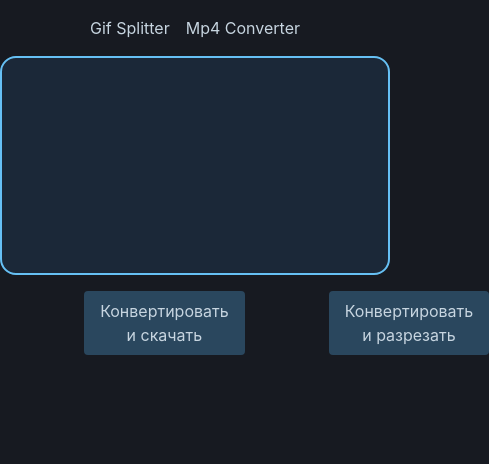
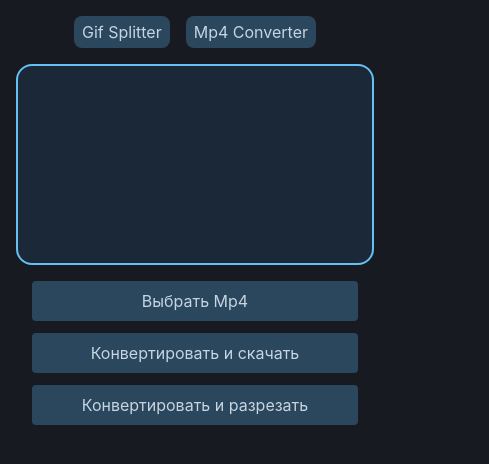
Before and after one commit to DanilRazhapov/gif-splitter-converter, a React (Vite) app: page /converter in a window 390 px wide. Shown: the top 464 px of the page, 489 px wide, since content can reach past the window. Built offline with nearby package versions, Linux system fonts and the light colour scheme; what @ffmpeg/ffmpeg would draw is missing.

Commit message:
Fix Mobile Version

```diff
--- a/index.html
+++ b/index.html
@@ -1,12 +1,11 @@
 <!doctype html>
 <html lang="ru">
   <head>
-    <meta charset="UTF-8" />
+    <meta charset="UTF-8" name="viewport" content="width=device-width, initial-scale=1.0"/>
     <title>workshop-gif-splitter</title>
   </head>
   <body>
     <div id="root">
-
     </div>
 
     <script type="module" src="/src/main.tsx"></script>
--- a/src/App.tsx
+++ b/src/App.tsx
@@ -6,8 +6,13 @@ function App () {
     return (
         <BrowserRouter>
             <nav className="gap-4 p-4 flex flex-row justify-center items-center bg-steam-dark text-steam-text">
-                <Link to="/splitter" className="text-steam-text">Gif Splitter</Link>
-                <Link to="/converter" className="text-steam-text">Mp4 Converter</Link>
+                <div className="text-steam-text bg-steam-hover px-2 py-1 rounded-lg">
+                    <Link to="/splitter">Gif Splitter</Link>
+                </div>
+
+                <div className="text-steam-text bg-steam-hover px-2 py-1 rounded-lg">
+                    <Link to="/converter">Mp4 Converter</Link>
+                </div>
             </nav>
 
             <Routes>
--- a/src/components/Slider.tsx
+++ b/src/components/Slider.tsx
@@ -55,6 +55,11 @@ export function VideoSlider({startTime, duration, videoDuration, maxDuration, vi
 
                 video.currentTime = start
 
+                video.addEventListener('seeked', () => {
+                    video.muted = true
+                    video.play().catch((e) => console.error('play rejected', e))
+                }, { once: true })
+
                 if (stopHandlerRef.current) {
                     video.removeEventListener('timeupdate', stopHandlerRef.current)
                     stopHandlerRef.current = null;
@@ -71,7 +76,7 @@ export function VideoSlider({startTime, duration, videoDuration, maxDuration, vi
                 stopHandlerRef.current = stopHandler
                 video.addEventListener('timeupdate', stopHandler)
 
-                video.play().catch(() => {})
+                video.play().catch((e) => console.error('play rejected', e))
             }}
         >
 
@@ -79,8 +84,8 @@ export function VideoSlider({startTime, duration, videoDuration, maxDuration, vi
                 <Slider.Range className="absolute h-full rounded-full bg-steam-hover" />
             </Slider.Track>
 
-            <Slider.Thumb className="SliderThumb" aria-label="Start time" onPointerDown={() => videoRef?.current?.pause()}/>
-            <Slider.Thumb className="SliderThumb" aria-label="End time" onPointerDown={() => videoRef?.current?.pause()} />
+            <Slider.Thumb className="SliderThumb touch-none" aria-label="Start time" onPointerDown={() => videoRef?.current?.pause()}/>
+            <Slider.Thumb className="SliderThumb touch-none" aria-label="End time" onPointerDown={() => videoRef?.current?.pause()} />
 
         </Slider.Root>
     )
--- a/src/pages/GifSplitterPage.tsx
+++ b/src/pages/GifSplitterPage.tsx
@@ -84,7 +84,7 @@ export function GifSplitterPage() {
             </div>
 
             <div
-                className="flex gap-45 text-steam-text"
+                className="flex sm:flex-row gap-45 text-steam-text"
             >
                 <Button onClick={handleChooseClick}
                 size="lg">
--- a/src/pages/Mp4ConverterPage.tsx
+++ b/src/pages/Mp4ConverterPage.tsx
@@ -92,9 +92,9 @@ export function Mp4ConverterPage () {
     }
 
     return (
-        <div className="flex flex-col items-center gap-4 text-steam-text">
+        <div className="min-h-screen flex flex-col items-center gap-4 w-full max-w-3xl px-4 mx-auto text-steam-text">
             <div
-            className={`relative w-full max-w-3xl aspect-video border-2 rounded-2xl
+            className={`relative w-full max-w-3xl aspect-video border-2 rounded-2xl flex
                 ${isOver ? 'bg-steam-accent border-steam-panel'
                     : 'bg-steam-panel border-steam-accent'
                 }`}
@@ -113,11 +113,14 @@ export function Mp4ConverterPage () {
                     <video
                         ref={videoRef}
                         src={videoUrl}
-                        className="w-full h-full rounded-2xl object-contain"
-                        onLoadedMetadata={(e) =>
-                            setVideoDuration(e.currentTarget.duration)
-                        }
-                        muted
+                        className="w-full h-full rounded-2xl object-contain "
+                        onLoadedMetadata={(e) => {
+                            const v = e.currentTarget
+                            v.muted = true
+                            v.setAttribute('muted', '')
+                            setVideoDuration(v.duration)
+                        }}
+                        playsInline
                     />
                 )}
 
@@ -142,7 +145,7 @@ export function Mp4ConverterPage () {
                 style={{display: "none"}}
                 accept=".mp4,video/mp4"
             />
-            <div className="flex gap-21">
+            <div className="flex flex-col sm:flex-row gap-3 w-full max-w-3xl px-4 justify-center">
                 <Button
                 size="md"
                 onClick={handleChooseClick}
```
